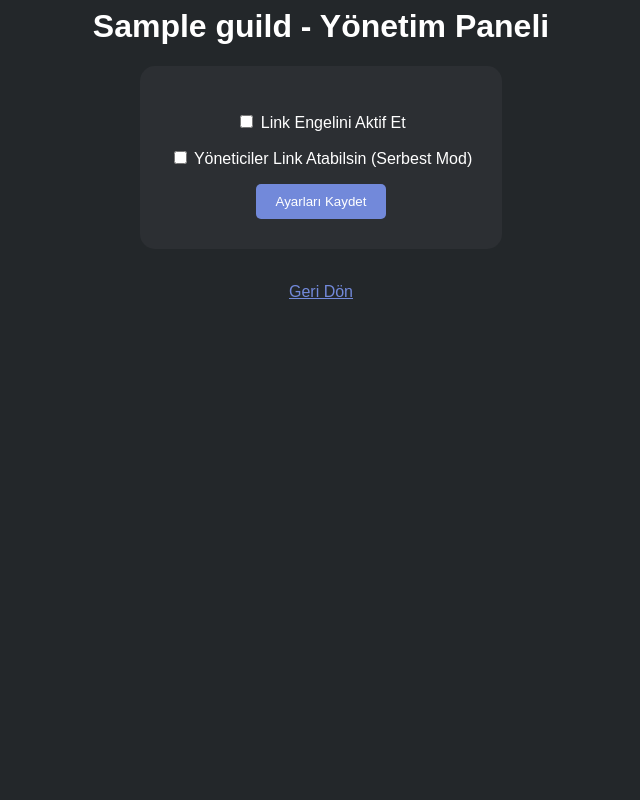
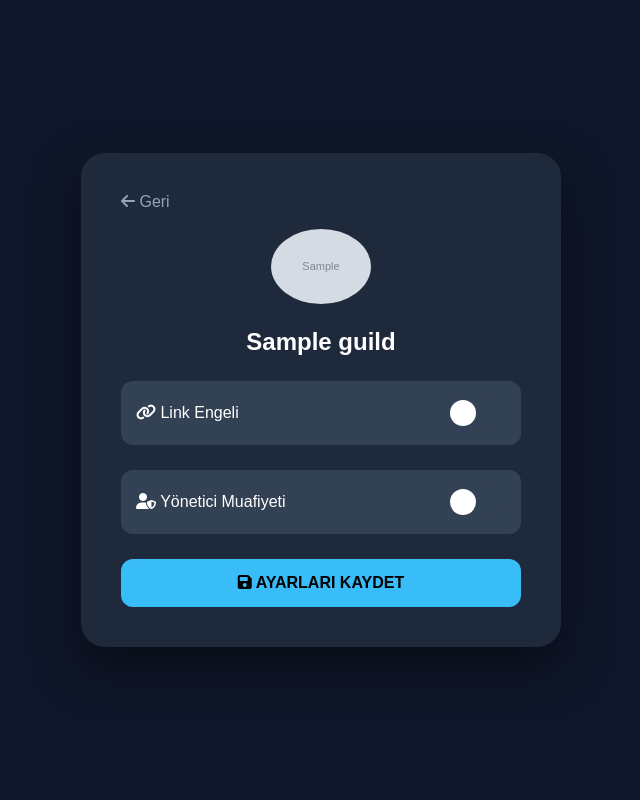
Before and after one commit to hasancoder54/basic-discord.py-code, a Flask app: template templates/manage.html in a window 1280 px wide. Shown: the whole page, without its empty margins (319-959 px from the left). Run offline with Flask 3, Linux system fonts and the light colour scheme; the template is opened without the code that fills it: most values are stand-ins (such as "Sample title", 1, 10 or a date in 2020); grey boxes marked "Sample" are stand-in pictures.

Commit message:
Update manage.html

```diff
--- a/templates/manage.html
+++ b/templates/manage.html
@@ -1,18 +1,45 @@
-<body style="background:#23272a; color:white; font-family:sans-serif;">
-    <center>
-        <h1>{{ guild.name }} - Yönetim Paneli</h1>
-        <form method="POST" style="background:#2c2f33; display:inline-block; padding:30px; border-radius:15px;">
-            <p>
-                <input type="checkbox" name="link_en" {% if settings['link_en'] %}checked{% endif %}>
-                Link Engelini Aktif Et
-            </p>
-            <p>
-                <input type="checkbox" name="yonetici_s" {% if settings['yonetici_serbest'] %}checked{% endif %}>
-                Yöneticiler Link Atabilsin (Serbest Mod)
-            </p>
-            <button type="submit" style="padding:10px 20px; background:#7289da; color:white; border:none; border-radius:5px; cursor:pointer;">Ayarları Kaydet</button>
+<!DOCTYPE html>
+<html>
+<head>
+    <title>Yönet: {{ guild.name }}</title>
+    <link rel="stylesheet" href="https://cdnjs.cloudflare.com/ajax/libs/font-awesome/6.0.0/css/all.min.css">
+    <style>
+        body { background: #0f172a; color: white; font-family: sans-serif; display: flex; justify-content: center; align-items: center; height: 100vh; margin: 0; }
+        .panel { background: #1e293b; padding: 40px; border-radius: 24px; width: 400px; box-shadow: 0 20px 50px rgba(0,0,0,0.5); text-align: center; }
+        .switch { position: relative; display: inline-block; width: 60px; height: 34px; }
+        .switch input { opacity: 0; width: 0; height: 0; }
+        .slider { position: absolute; cursor: pointer; top: 0; left: 0; right: 0; bottom: 0; background-color: #334155; transition: .4s; border-radius: 34px; }
+        input:checked + .slider { background-color: #38bdf8; }
+        .slider:before { position: absolute; content: ""; height: 26px; width: 26px; left: 4px; bottom: 4px; background-color: white; transition: .4s; border-radius: 50%; }
+        input:checked + .slider:before { transform: translateX(26px); }
+        .setting-item { display: flex; justify-content: space-between; align-items: center; margin: 25px 0; background: #334155; padding: 15px; border-radius: 12px; }
+        .btn-save { background: #38bdf8; color: #000; border: none; padding: 15px; width: 100%; border-radius: 12px; font-weight: bold; cursor: pointer; font-size: 16px; transition: 0.3s; }
+        .btn-save:hover { background: #7dd3fc; }
+    </style>
+</head>
+<body>
+    <div class="panel">
+        <a href="/" style="color:#94a3b8; text-decoration:none; float:left"><i class="fas fa-arrow-left"></i> Geri</a>
+        <br><br>
+        <img src="{{ guild.icon.url if guild.icon else '' }}" style="width:100px; border-radius:50%">
+        <h2>{{ guild.name }}</h2>
+        <form method="POST">
+            <div class="setting-item">
+                <span><i class="fas fa-link"></i> Link Engeli</span>
+                <label class="switch">
+                    <input type="checkbox" name="link_en" {% if settings['link_en'] %}checked{% endif %}>
+                    <span class="slider"></span>
+                </label>
+            </div>
+            <div class="setting-item">
+                <span><i class="fas fa-user-shield"></i> Yönetici Muafiyeti</span>
+                <label class="switch">
+                    <input type="checkbox" name="yonetici_s" {% if settings['yonetici_serbest'] %}checked{% endif %}>
+                    <span class="slider"></span>
+                </label>
+            </div>
+            <button type="submit" class="btn-save"><i class="fas fa-save"></i> AYARLARI KAYDET</button>
         </form>
-        <br><br>
-        <a href="/" style="color:#7289da;">Geri Dön</a>
-    </center>
+    </div>
 </body>
+</html>
```
